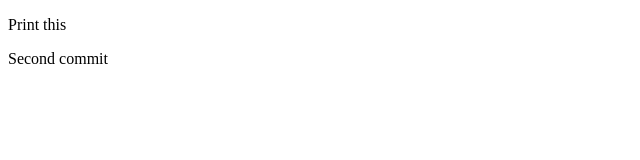
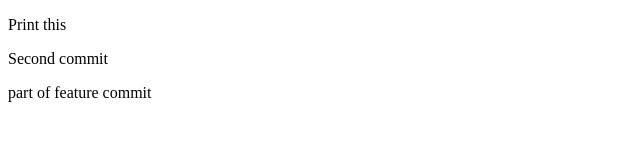
Before and after one commit to 7keletor/practice-rep, a plain HTML site: page index.html in a window 1280 px wide. Shown: the whole page, without its empty margins (0-640 px from the left). Drawn offline with Linux system fonts and the light colour scheme.

Commit message:
featured commit

```diff
--- a/index.html
+++ b/index.html
@@ -11,5 +11,6 @@
     <p>
         Second commit
     </p>
+    <h> part of feature commit</h>
 </body>
 </html>
```
